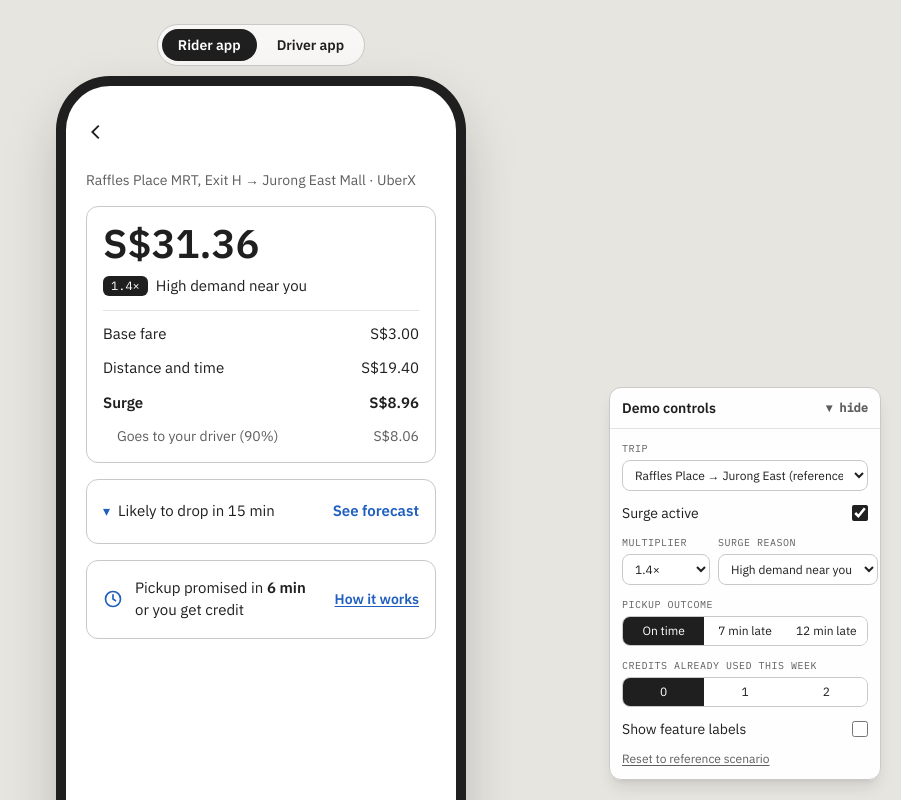
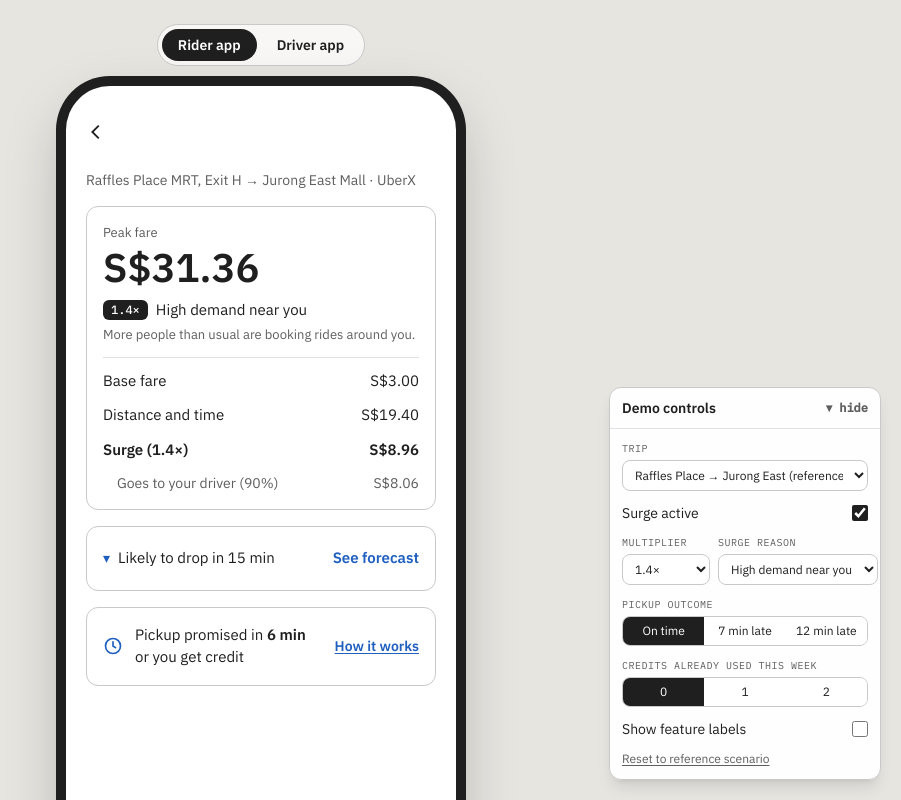
Before and after one commit to merctraider/SC4025, a React (Vite) app: page /rider/fare in a window 1280 px wide. Shown: the top 800 px of the page, without its empty margins (379-1280 px from the left). Built offline with nearby package versions, Linux system fonts and the light colour scheme.

Commit message:
new updates

```diff
--- /dev/null
+++ b/src/features/fare-breakdown/BreakdownRows.tsx
@@ -0,0 +1,45 @@
+/**
+ * F1 · Shared breakdown rows for R2 and R7.
+ * One source of markup so both screens show the same numbers in the same order (PRD 4.5).
+ * OWNER: sushruth2911
+ */
+import { Row } from '../../components';
+import { DRIVER_SURGE_SHARE } from '../../config/businessRules';
+import { formatMoney, formatMultiplier } from '../../lib';
+import { useBooking } from '../../state';
+
+type Props = {
+  /** 'fare' = R2 (driver share on its own row), 'summary' = R7 (share folded into surge label) */
+  variant: 'fare' | 'summary';
+};
+
+export function BreakdownRows({ variant }: Props) {
+  const b = useBooking();
+  const driverPct = Math.round(DRIVER_SURGE_SHARE * 100);
+  const mult = formatMultiplier(b.multiplier);
+
+  return (
+    <>
+      <Row label="Base fare" value={formatMoney(b.fareInputs.baseFare)} />
+      <Row label="Distance and time" value={formatMoney(b.fareInputs.distanceAndTime)} />
+
+      {b.peak &&
+        (variant === 'fare' ? (
+          <>
+            <Row label={`Surge (${mult})`} value={formatMoney(b.fare.surgeAmount)} bold />
+            <Row
+              label={`Goes to your driver (${driverPct}%)`}
+              value={formatMoney(b.driverSurgeShare)}
+              muted
+              indent
+            />
+          </>
+        ) : (
+          <Row
+            label={`Surge (${mult}, ${driverPct}% to driver)`}
+            value={formatMoney(b.fare.surgeAmount)}
+          />
+        ))}
+    </>
+  );
+}
--- a/src/features/fare-breakdown/FareBreakdown.tsx
+++ b/src/features/fare-breakdown/FareBreakdown.tsx
@@ -2,49 +2,49 @@
  * F1 · Surge Fare Breakdown — R2 Fare screen block.
  * OWNER: sushruth2911
  *
- * TODO(sushruth2911):
- *  - Final visual design of the breakdown (hierarchy, spacing, the bold surge row).
- *  - Decide what the block shows when surge is off (currently: fare + "No surge").
- *  - Optional: a short "Why?" explainer per surge reason (one line max, PRD 4.1.6).
- *  - Keep it on the same screen as the fare, never behind a tap (PRD 4.1.6, US1).
- *  - Read every number from useBooking(); do not recalculate here.
+ * Shown on the same screen as the fare, never behind a tap (PRD 4.1.6, US1).
+ * Every number comes from useBooking(); nothing is recalculated here.
+ *
+ * Hierarchy: total → why it's high (chip + reason + one-line explainer) → line items.
+ * No-surge state: shows the standard fare and line items, hides all surge rows.
  */
-import { Chip, Divider, FeatureArea, Row, StubNote } from '../../components';
-import { DRIVER_SURGE_SHARE } from '../../config/businessRules';
+import { Chip, Divider, FeatureArea } from '../../components';
 import { formatMoney, formatMultiplier } from '../../lib';
 import { useBooking } from '../../state';
+import { BreakdownRows } from './BreakdownRows';
+import { SURGE_REASON_EXPLAINER } from './surgeReasons';
 
 export function FareBreakdown() {
   const b = useBooking();
-  const driverPct = Math.round(DRIVER_SURGE_SHARE * 100);
+  const explainer = b.peak ? SURGE_REASON_EXPLAINER[String(b.reason)] : undefined;
+
   return (
     <FeatureArea feature="F1" title="Surge breakdown" className="flex flex-col gap-3">
-      <div className="text-[40px] leading-none font-semibold tabular-nums">
-        {formatMoney(b.fare.total)}
+      {/* 1. The price */}
+      <div className="flex flex-col gap-1">
+        <span className="text-[13px] text-muted">{b.peak ? 'Peak fare' : 'Fare'}</span>
+        <div className="text-[40px] leading-none font-semibold tabular-nums">
+          {formatMoney(b.fare.total)}
+        </div>
       </div>
+
+      {/* 2. Why it's this price */}
       {b.peak ? (
-        <div className="flex items-center gap-2 text-[15px]">
-          <Chip>{formatMultiplier(b.multiplier)}</Chip>
-          <span>{b.reason}</span>
+        <div className="flex flex-col gap-1">
+          <div className="flex items-center gap-2 text-[15px] font-medium">
+            <Chip>{formatMultiplier(b.multiplier)}</Chip>
+            <span>{b.reason}</span>
+          </div>
+          {explainer && <p className="text-[13px] text-muted">{explainer}</p>}
         </div>
       ) : (
-        <div className="text-[15px] text-muted">No surge right now</div>
+        <p className="text-[15px] text-muted">No surge right now. You're paying the standard fare.</p>
       )}
+
       <Divider />
-      <Row label="Base fare" value={formatMoney(b.fareInputs.baseFare)} />
-      <Row label="Distance and time" value={formatMoney(b.fareInputs.distanceAndTime)} />
-      {b.peak && (
-        <>
-          <Row label="Surge" value={formatMoney(b.fare.surgeAmount)} bold />
-          <Row
-            label={`Goes to your driver (${driverPct}%)`}
-            value={formatMoney(b.driverSurgeShare)}
-            muted
-            indent
-          />
-        </>
-      )}
-      <StubNote owner="sushruth2911">F1 layout roughed in; final design + no-surge state</StubNote>
+
+      {/* 3. Line items */}
+      <BreakdownRows variant="fare" />
     </FeatureArea>
   );
 }
--- a/src/features/fare-breakdown/FareBreakdownSummary.tsx
+++ b/src/features/fare-breakdown/FareBreakdownSummary.tsx
@@ -2,29 +2,19 @@
  * F1 · Surge Fare Breakdown — R7 Trip complete, "same breakdown as booked".
  * OWNER: sushruth2911
  *
- * TODO(sushruth2911):
- *  - Must match R2 exactly (same numbers, same order) so the final fare
- *    matches what was shown at booking (PRD 4.5, R7 rationale).
- *  - Consider sharing row markup with FareBreakdown.
+ * Uses the same BreakdownRows as R2, so the final fare always matches
+ * what the rider saw at booking (PRD 4.5).
  */
 import { Divider, FeatureArea, Row } from '../../components';
-import { DRIVER_SURGE_SHARE } from '../../config/businessRules';
-import { formatMoney, formatMultiplier } from '../../lib';
+import { formatMoney } from '../../lib';
 import { useBooking } from '../../state';
+import { BreakdownRows } from './BreakdownRows';
 
 export function FareBreakdownSummary() {
   const b = useBooking();
-  const driverPct = Math.round(DRIVER_SURGE_SHARE * 100);
   return (
     <FeatureArea feature="F1" title="Same breakdown as booked" className="flex flex-col gap-2.5">
-      <Row label="Base fare" value={formatMoney(b.fareInputs.baseFare)} />
-      <Row label="Distance and time" value={formatMoney(b.fareInputs.distanceAndTime)} />
-      {b.peak && (
-        <Row
-          label={`Surge (${formatMultiplier(b.multiplier)}, ${driverPct}% to driver)`}
-          value={formatMoney(b.fare.surgeAmount)}
-        />
-      )}
+      <BreakdownRows variant="summary" />
       <Divider />
       <Row label="Total" value={formatMoney(b.fare.total)} large />
     </FeatureArea>
--- /dev/null
+++ b/src/features/fare-breakdown/surgeReasons.ts
@@ -0,0 +1,11 @@
+/**
+ * F1 · One-line "why" explainer per surge reason (PRD 4.1.6, one line max).
+ * Copy only, no business rules. The five reasons live in businessRules.ts.
+ */
+export const SURGE_REASON_EXPLAINER: Record<string, string> = {
+  'High demand near you': 'More people than usual are booking rides around you.',
+  'Few drivers nearby': 'Fewer drivers are free in your area right now.',
+  'Rain in your area': 'Rain has pushed up ride requests nearby.',
+  'Event ending nearby': 'An event nearby just ended, so many people are leaving at once.',
+  'Peak commute hours': "It's rush hour, when demand is highest.",
+};
--- a/src/index.css
+++ b/src/index.css
@@ -19,6 +19,7 @@
   --color-late: #b3261e;
   --color-ok: #1e7a46;
   --color-stage: #e7e5e0;
+
 }
 
 html,
```
